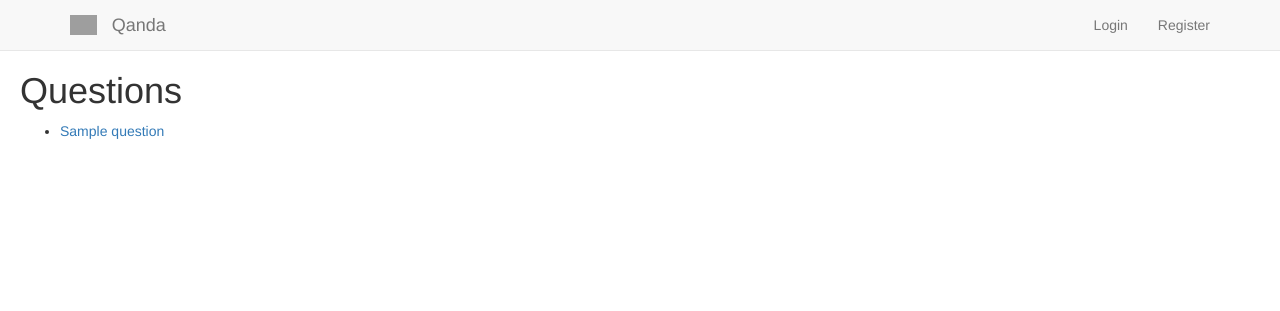
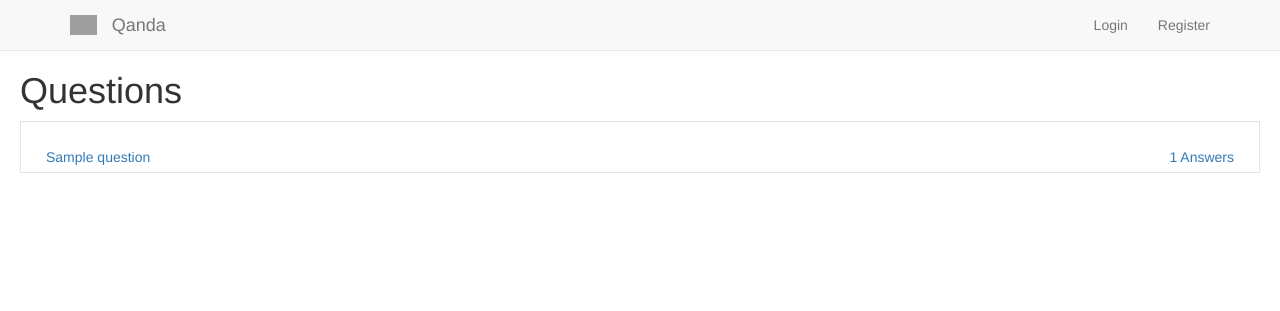
Before and after one commit to hdeters/Answer-Container, a Django app: page /qanda/questions/ in a window 1280 px wide. Shown: the top 311 px of the page. Run offline with Django 3.2, Linux system fonts and the light colour scheme; tables that the repository leaves empty hold one stand-in row (values such as "Sample post"); some libraries are stand-ins or nearby versions; grey boxes are pictures that could not be loaded.

Commit message:
some styling

```diff
--- a/answer_container/QandA/forms.py
+++ b/answer_container/QandA/forms.py
@@ -5,7 +5,6 @@ from QandA.models import Answer
 class AnswerCreateForm(forms.Form):
     text = forms.CharField(required=True)
 
-
     class Meta:
         model = Answer
         fields = ('text',)
--- a/answer_container/QandA/views.py
+++ b/answer_container/QandA/views.py
@@ -1,9 +1,10 @@
 from django.shortcuts import render, get_object_or_404, redirect
 from django.views.generic import TemplateView, UpdateView, CreateView, ListView
 from django.views.generic.detail import DetailView
-from QandA.models import Question
+from QandA.models import Question, Vote, Answer
 from django.utils.decorators import method_decorator
 from django.contrib.auth.decorators import login_required
+from django.db.models import Count
 import datetime
 
 from QandA.forms import AnswerCreateForm
@@ -15,7 +16,13 @@ class Questions(ListView):
     paginate_by = 10
 
     def get_queryset(self):
-        return Question.objects.all().order_by('-timestamp')
+        return Question.objects.all().annotate(ans_count=Count('answer')).order_by('-timestamp')
+
+    # def get_context_data(self):
+    #     context = super().get_context_data()
+    #     answer_count = Question.objects.annotate(ans_count=Count('answer'))
+    #     context['answer_count'] = answer_count
+    #     return context
 
 
 class QuestionDetail(DetailView):
--- a/answer_container/static/style.css
+++ b/answer_container/static/style.css
@@ -1,3 +1,17 @@
 .body-content {
     padding-left: 20px;
+    padding-right: 20px;
 }
+
+.question-container {
+    border: 1px #e4e4e4 solid;
+    padding: 25px;
+}
+
+.align-left {
+    float: left;
+}
+
+.align-right {
+    float: right;
+}
--- a/answer_container/templates/QandA/question_detail.html
+++ b/answer_container/templates/QandA/question_detail.html
@@ -13,8 +13,8 @@
 <ul>
     {% for answer in answers %}
     <li><a href="{% url 'users:profile' prof_id=answer.profile.pk %}">{{ answer.profile.user.username }}</a>:
-        <p>{{ answer.text }}</p>Answer Score:<br />
-        {% if not object.accepted_answer  %}
+        <p>{{ answer.text }}</p>Answer Score:<br/>
+        {% if not object.accepted_answer %}
         {% if own %}
         <a href="{% url 'qanda:accept_answer' ans_pk=answer.id q_pk=object.id %}">Accept This Answer</a>
         {% endif %}
@@ -22,5 +22,7 @@
     </li>
     {% endfor %}
 </ul>
+{% if object.profile != request.user.profile %}
 <a href="{% url 'qanda:answer' pk=object.pk %}">Answer this question</a>
+{% endif %}
 {% endblock %}
--- a/answer_container/templates/QandA/question_list.html
+++ b/answer_container/templates/QandA/question_list.html
@@ -12,13 +12,21 @@
 
 <h1>Questions</h1>
 
-<ul>
-  {% for item in object_list %}
-  <li><a href="{% url 'qanda:question' pk=item.pk %}">{{ item.title }}</a></li>
-  {% endfor %}
-</ul>
+
+{% for item in object_list %}
+
+<a href="{% url 'qanda:question' pk=item.pk %}">
+    <div class="question-container">
+        <p class="align-left">{{ item.title }}</p>
+
+        <p class="align-right">{{ item.ans_count }} Answers</p>
+    </div>
+</a>
+<br/>
+
+{% endfor %}
+
 {% bootstrap_pagination page_obj %}
 
 
-
 {% endblock %}
```
